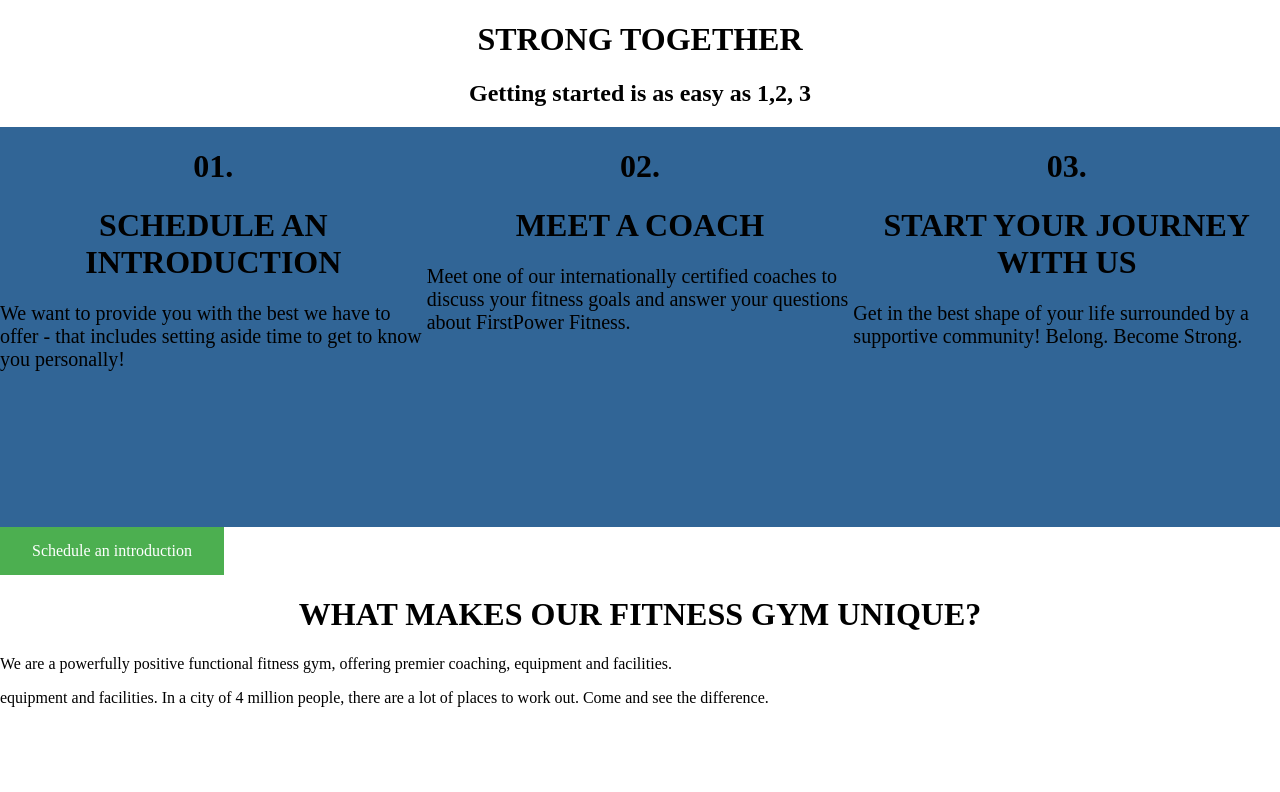
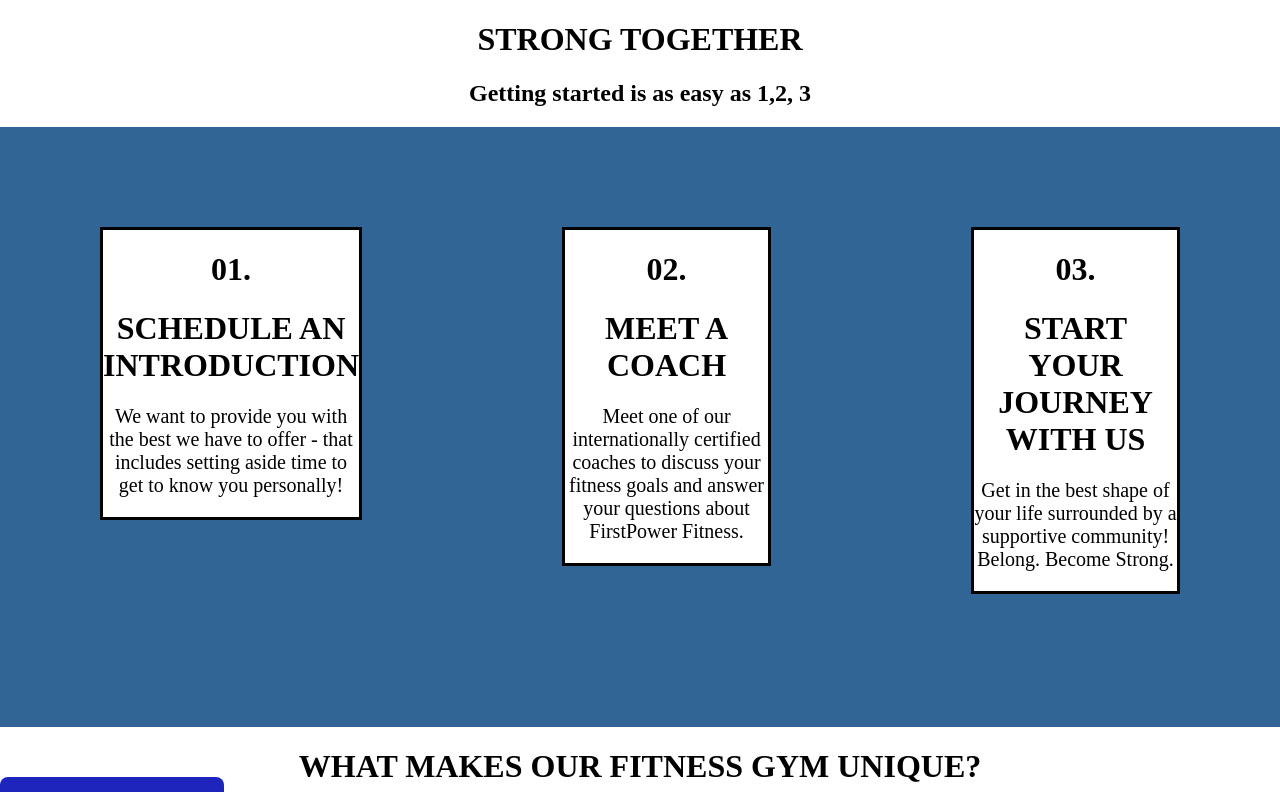
Before and after one commit to Eddahkarambu/Fitness-web-app, a React (Create React App) app: page /Services in a window 1280 px wide. Shown: the top 792 px of the page. Built offline with nearby package versions, Linux system fonts and the light colour scheme.

Commit message:
add images

```diff
--- a/src/Components/Services.css
+++ b/src/Components/Services.css
@@ -12,6 +12,20 @@
       /* display: flex; */
       height:400px;
       width: 500px;
+      padding: 100px 100px;
+      border-radius: 8px;
+      text-align: center;
+      text-decoration: none;
+      display: inline-block;
+
+      /* color :white; */
+
+    }
+    .expl{
+      border: 3px solid black;
+      background-color: white;
+      color:black;
+
     }
     .gymservices{
       background-color: white;
@@ -21,14 +35,18 @@
      display: flex;
     }
     .Schedule{
-      background-color: #4CAF50;
+      background-color: #1d25bd;
       border: none;
       color: white;
       padding: 15px 32px;
+      border-radius: 8px;
       text-align: center;
       text-decoration: none;
       display: inline-block;
       font-size: 16px;
+      margin-top:50px ;
+      justify-content: center;
+      position: absolute;
     }
 
   /* .service{
--- a/src/Components/Services.js
+++ b/src/Components/Services.js
@@ -1,5 +1,6 @@
 import React from "react";
 import "./Services.css";
+import apple from "../Images/apple fitness.jpg";
 
 function Services() {
   return (
@@ -11,6 +12,7 @@ function Services() {
 
       <div className="intorduct">
         <div className="intorduction2">
+          <div className="expl">
             <h1>01.</h1>
             <div>
               <h1>SCHEDULE AN INTRODUCTION</h1>
@@ -20,19 +22,24 @@ function Services() {
               </p>
             </div>
           </div>
+        </div>
 
         <div className="intorduction2">
+          <div className="expl">
             <h1>02.</h1>
             <div>
               <h1>MEET A COACH</h1>
               <p className="para1">
-              Meet one of our internationally certified coaches to discuss your
-              fitness goals and answer your questions about FirstPower Fitness.
+                Meet one of our internationally certified coaches to discuss
+                your fitness goals and answer your questions about FirstPower
+                Fitness.
               </p>
+            </div>
           </div>
         </div>
 
         <div className="intorduction2">
+          <div className="expl">
             <h1>03.</h1>
             <div>
               <h1>START YOUR JOURNEY WITH US</h1>
@@ -40,6 +47,7 @@ function Services() {
                 Get in the best shape of your life surrounded by a supportive
                 community! Belong. Become Strong.
               </p>
+            </div>
           </div>
         </div>
       </div>
@@ -56,6 +64,10 @@ function Services() {
           equipment and facilities. In a city of 4 million people, there are a
           lot of places to work out. Come and see the difference.
         </p>
+      </div>
+
+      <div>
+        <img className="apple" src={apple} alt="apple" />
       </div>
     </div>
   );
```
Also changed, not shown: src/Images/apple fitness.jpg (added). Lines whose indentation alone changed are shown as unchanged.
